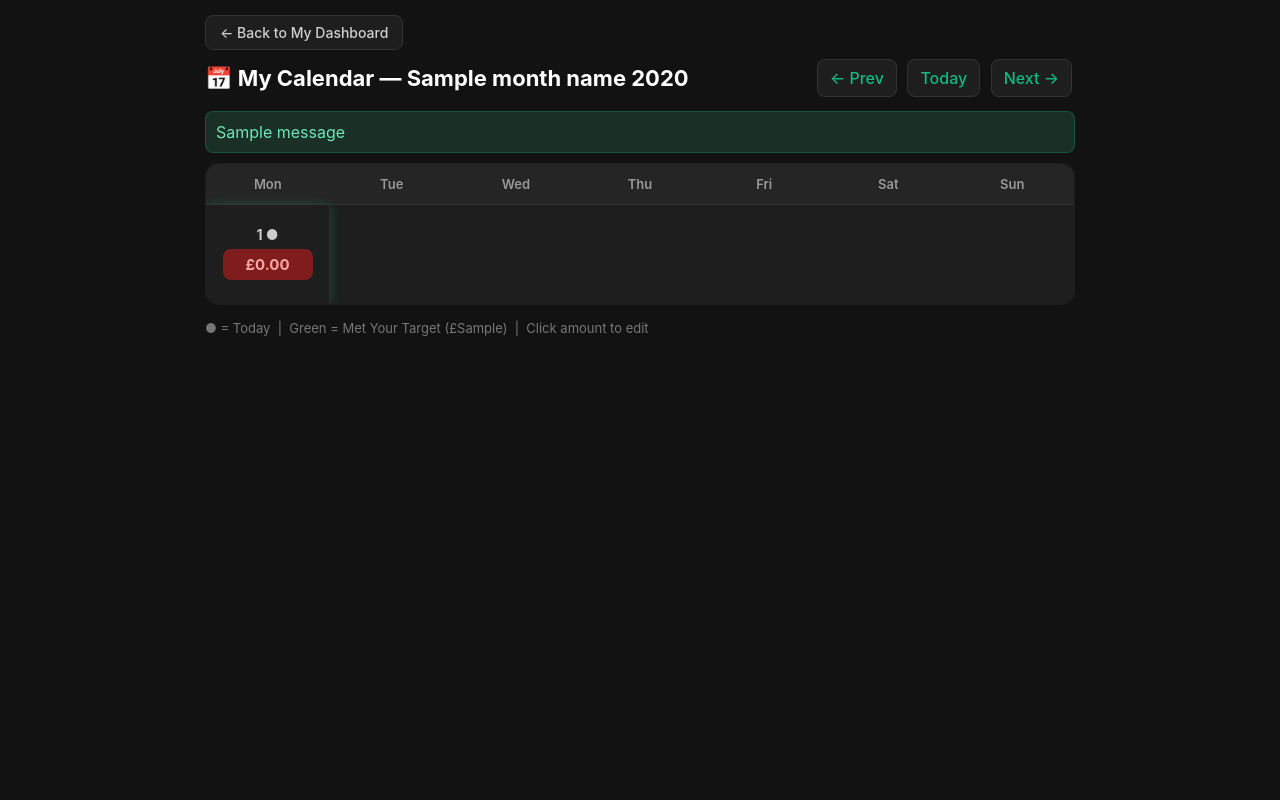
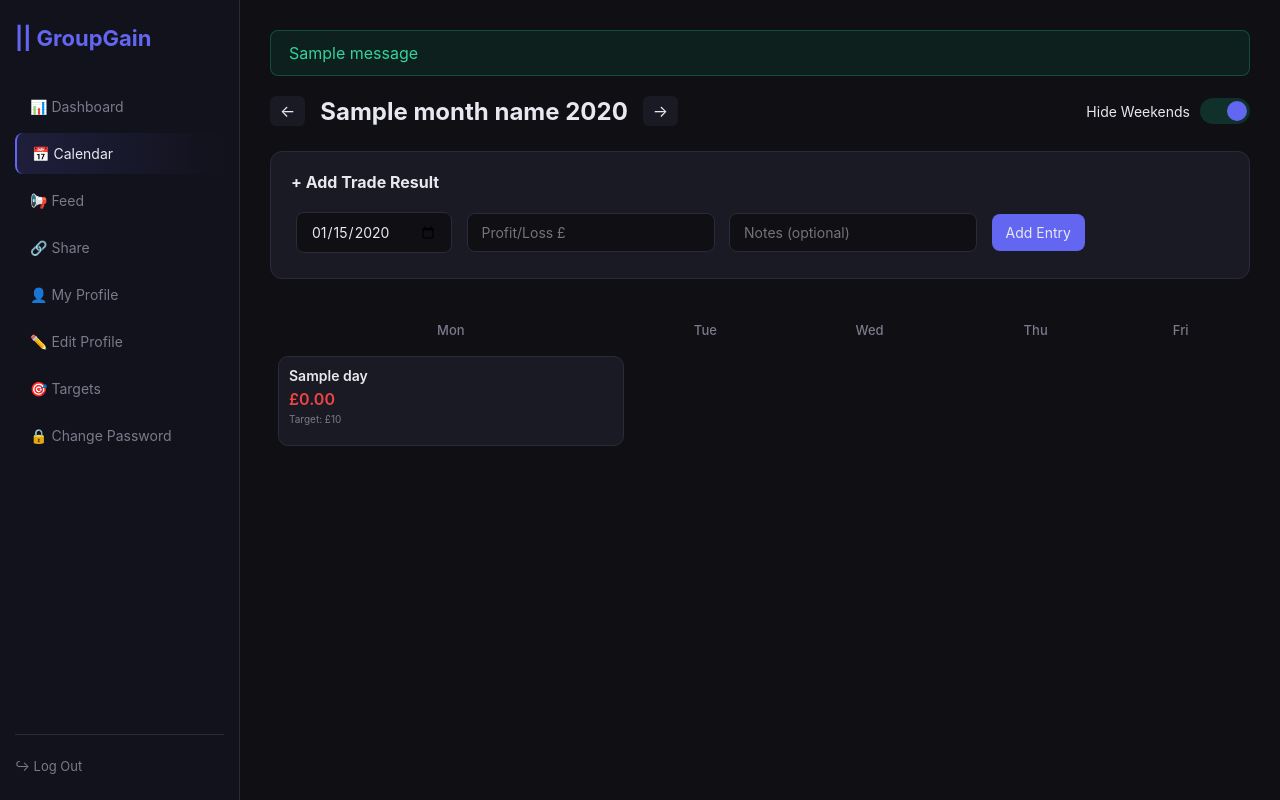
Before and after one commit to leemossford-jpg/groupgain, a Flask app: template templates/calendar.html in a window 1280 px wide. Run offline with Flask 3, Linux system fonts and the light colour scheme; tables that the repository leaves empty hold one stand-in row (values such as "Sample post"); the template is opened without the code that fills it: values that come from a table or form of the project are taken from there, most other values are stand-ins (such as "Sample title", 1, 10 or a date in 2020); one stand-in notice (Sample message) is shown.

Commit message:
Update calendar.html

```diff
--- a/templates/calendar.html
+++ b/templates/calendar.html
@@ -1,96 +1,151 @@
 <!DOCTYPE html>
 <html>
 <head>
-  <title>My Calendar — {{ month_name }} {{ year }}</title>
+  <title>Calendar — GroupGain</title>
   <meta name="viewport" content="width=device-width, initial-scale=1">
   <style>
-    *{box-sizing:border-box;margin:0;padding:0}
-    body{font-family:-apple-system,Segoe UI,Roboto,sans-serif;background:#121212;color:#e0e0e0;padding:15px;max-width:900px;margin:0 auto}
-    .top{display:flex;justify-content:space-between;align-items:center;margin-bottom:20px;flex-wrap:wrap;gap:10px}
-    h1{font-size:22px;color:#ffffff}
-    .nav-links a{color:#10b981;text-decoration:none;font-weight:500;padding:8px 12px;background:#1e1e1e;border-radius:8px;margin:0 3px;border:1px solid #333}
-    .nav-links a:hover{background:#2a2a2a}
-    .btn-back{background:#1e1e1e;color:#d0d0d0;padding:8px 14px;border-radius:8px;text-decoration:none;font-size:14px;font-weight:500;display:inline-block;margin-bottom:15px;border:1px solid #333}
-    .btn-back:hover{background:#2a2a2a}
-    table.calendar{width:100%;border-collapse:collapse;background:#1e1e1e;border-radius:14px;overflow:hidden;border:1px solid #333}
-    th.day-header{padding:12px 5px;background:#252525;font-weight:600;color:#999;font-size:13px;text-align:center;width:14.28%;border-bottom:1px solid #333}
-    td.day-cell{border:1px solid #2a2a2a;vertical-align:middle;height:100px;padding:8px;text-align:center;background:#1e1e1e}
-    .other-month{background:#181818;color:#555}
-    .today-highlight{background:#1a2f26;border:2px solid #10b981;box-shadow:0 0 10px rgba(16,185,129,0.3)}
-    .day-num{font-weight:700;font-size:14px;margin-bottom:6px;color:#ccc}
-    .total-box{font-weight:700;font-size:15px;padding:6px 10px;border-radius:8px;display:inline-block;min-width:90px}
-    .total-green{background:#064e3b;color:#6ee7b7}
-    .total-red{background:#7f1d1d;color:#fca5a5}
-    .flash-msg{background:#1a2f26;color:#6ee7b7;padding:10px;border-radius:8px;margin:10px 0;border:1px solid #10b98140}
-    .entry-list{margin-top:4px;font-size:11px;color:#aaa;line-height:1.3}
-    .entry-item{margin:1px 0}
+    *{margin:0;padding:0;box-sizing:border-box;font-family:-apple-system,Segoe UI,Roboto,sans-serif}
+    :root{
+      --bg-main:#0f0f14;--bg-card:#1a1a24;--bg-hover:#252535;
+      --accent:#6366f1;--green:#10b981;--red:#ef4444;
+      --text:#e8e8f0;--muted:#7a7a8c;--border:#2a2a3c;
+      --sidebar-width:240px;
+    }
+    body{background:var(--bg-main);color:var(--text);min-height:100vh;display:flex}
+    .sidebar{width:var(--sidebar-width);background:#12121c;border-right:1px solid var(--border);padding:25px 15px;display:flex;flex-direction:column;position:fixed;height:100vh;overflow-y:auto}
+    .sidebar-logo{font-size:22px;font-weight:700;color:var(--accent);margin-bottom:35px}
+    .sidebar-nav{display:flex;flex-direction:column;gap:6px;margin-bottom:auto}
+    .sidebar-nav a{display:flex;align-items:center;gap:12px;padding:12px 15px;border-radius:8px;color:var(--muted);text-decoration:none;transition:.2s;font-size:14px}
+    .sidebar-nav a:hover, .sidebar-nav a.active{background:var(--bg-card);color:var(--text)}
+    .sidebar-nav a.active{background:linear-gradient(90deg,rgba(99,102,241,.15),transparent);border-left:2px solid var(--accent)}
+    .sidebar-bottom{margin-top:20px;padding-top:20px;border-top:1px solid var(--border)}
+    .main-content{flex:1;margin-left:var(--sidebar-width);padding:30px;max-width:calc(100% - var(--sidebar-width))}
+    .flash{padding:12px 18px;border-radius:8px;margin-bottom:20px}
+    .flash.success{background:rgba(16,185,129,.1);border:1px solid rgba(16,185,129,.3);color:#34d399}
+    .flash.error{background:rgba(239,68,68,.1);border:1px solid rgba(239,68,68,.3);color:#f87171}
+    .top-row{display:flex;justify-content:space-between;align-items:center;margin-bottom:25px}
+    .month-nav{display:flex;align-items:center;gap:15px}
+    .month-nav a{color:var(--text);text-decoration:none;padding:5px 10px;border-radius:6px;background:var(--bg-card)}
+    .toggle-wrap{display:flex;align-items:center;gap:10px}
+    .toggle{position:relative;display:inline-block;width:50px;height:26px}
+    .toggle input{opacity:0;width:0;height:0}
+    .t-slider{position:absolute;cursor:pointer;top:0;left:0;right:0;bottom:0;background:var(--bg-card);border-radius:13px;transition:.3s}
+    .t-slider:before{content:'';position:absolute;height:20px;width:20px;left:3px;bottom:3px;background:var(--accent);border-radius:50%;transition:.3s}
+    .toggle input:checked + .t-slider:before{transform:translateX(24px)}
+    .toggle input:checked + .t-slider{background:rgba(16,185,129,.2)}
+    table{width:100%;border-collapse:separate;border-spacing:8px}
+    th{color:var(--muted);font-weight:500;padding:10px;text-align:center;font-size:13px}
+    td{
+      background:var(--bg-card);border-radius:10px;border:1px solid var(--border);
+      height:90px;vertical-align:top;padding:10px;transition:.2s;cursor:pointer
+    }
+    td:hover{border-color:var(--accent)}
+    td.weekend{opacity:.5}
+    td.hidden-weekend{display:none}
+    td.today{border-color:var(--accent);border-width:2px}
+    td.profit{background:rgba(16,185,129,.08);border-color:rgba(16,185,129,.3)}
+    td.loss{background:rgba(239,68,68,.08);border-color:rgba(239,68,68,.3)}
+    .day-num{font-weight:600;font-size:14px;margin-bottom:5px}
+    .day-total{font-weight:13px;font-weight:600;margin-bottom:4px}
+    .day-total.green{color:var(--green)}
+    .day-total.red{color:var(--red)}
+    .day-target{font-size:10px;color:var(--muted)}
+    .add-form{background:var(--bg-card);padding:20px;border-radius:12px;border:1px solid var(--border);margin-bottom:25px}
+    .add-form h3{margin-bottom:15px;font-size:16px}
+    .add-form input,.add-form button{padding:10px 14px;border-radius:8px;border:1px solid var(--border);background:var(--bg-main);color:var(--text);font-size:14px;margin:5px}
+    .add-form button{background:var(--accent);border:none;cursor:pointer}
   </style>
 </head>
 <body>
-  <a href="{{url_for('dashboard')}}" class="btn-back">← Back to My Dashboard</a>
+<aside class="sidebar">
+  <div class="sidebar-logo">|| GroupGain</div>
+  <nav class="sidebar-nav">
+    <a href="{{ url_for('dashboard') }}">📊 Dashboard</a>
+    <a href="{{ url_for('calendar_view') }}" class="active">📅 Calendar</a>
+    <a href="{{ url_for('feed') }}">📢 Feed</a>
+    <a href="{{ url_for('share_page') }}">🔗 Share</a>
+    <a href="{{ url_for('view_profile', username=current_user.username) }}">👤 My Profile</a>
+    <a href="{{ url_for('my_profile') }}">✏️ Edit Profile</a>
+    <a href="{{ url_for('my_targets') }}">🎯 Targets</a>
+    {% if current_user.is_admin %}
+    <div style="height:1px;background:var(--border);margin:10px 0"></div>
+    <a href="{{ url_for('admin_settings') }}">⚙️ Admin Settings</a>
+    {% endif %}
+    <a href="{{ url_for('change_password') }}">🔒 Change Password</a>
+  </nav>
+  <div class="sidebar-bottom">
+    <a href="{{ url_for('logout') }}" style="color:var(--muted);font-size:13px;text-decoration:none">↪ Log Out</a>
+  </div>
+</aside>
 
-  <div class="top">
-    <h1>📅 My Calendar — {{ month_name }} {{ year }}</h1>
-    <div class="nav-links">
-      <a href="{{url_for('calendar_view', year=prev_year, month=prev_month)}}">← Prev</a>
-      <a href="{{url_for('calendar_view')}}">Today</a>
-      <a href="{{url_for('calendar_view', year=next_year, month=next_month)}}">Next →</a>
+<main class="main-content">
+  {% with messages = get_flashed_messages(with_categories=true) %}
+    {% if messages %}{% for cat, msg in messages %}<div class="flash {{ cat }}">{{ msg }}</div>{% endfor %}{% endif %}
+  {% endwith %}
+
+  <div class="top-row">
+    <div class="month-nav">
+      <a href="{{ url_for('calendar_view', year=prev_year, month=prev_month, show_weekends='on' if show_weekends else 'off') }}">←</a>
+      <h2>{{ month_name }} {{ year }}</h2>
+      <a href="{{ url_for('calendar_view', year=next_year, month=next_month, show_weekends='on' if show_weekends else 'off') }}">→</a>
     </div>
+    <label class="toggle-wrap">
+      <span style="font-size:14px">Hide Weekends</span>
+      <label class="toggle">
+        <input type="checkbox" {% if not show_weekends %}checked{% endif %} onchange="window.location.href='{{ url_for('calendar_view', year=year, month=month, show_weekends='off' if show_weekends else 'on') }}'">
+        <span class="t-slider"></span>
+      </label>
+    </label>
   </div>
 
-  {% with messages = get_flashed_messages(with_categories=true) %}
-    {% if messages %}
-      {% for cat, msg in messages %}
-        <p class="flash-msg">{{ msg }}</p>
-      {% endfor %}
-    {% endif %}
-  {% endwith %}
+  <div class="add-form">
+    <h3>+ Add Trade Result</h3>
+    <form action="{{ url_for('add_entry') }}" method="POST">
+      <input type="date" name="entry_date" value="{{ today.strftime('%Y-%m-%d') }}">
+      <input type="number" step="0.01" name="profit_loss" placeholder="Profit/Loss £" required>
+      <input type="text" name="notes" placeholder="Notes (optional)">
+      <button type="submit">Add Entry</button>
+    </form>
+  </div>
 
-  <table class="calendar">
+  <table>
     <tr>
-      <th class="day-header">Mon</th>
-      <th class="day-header">Tue</th>
-      <th class="day-header">Wed</th>
-      <th class="day-header">Thu</th>
-      <th class="day-header">Fri</th>
-      <th class="day-header">Sat</th>
-      <th class="day-header">Sun</th>
+      <th>Mon</th><th>Tue</th><th>Wed</th><th>Thu</th><th>Fri</th>
+      {% if show_weekends %}<th>Sat</th><th>Sun</th>{% endif %}
     </tr>
     {% for week in calendar_weeks %}
     <tr>
-      {% for day_num in week %}
-        {% if day_num == 0 %}
-          <td class="day-cell other-month"></td>
+      {% set ns = namespace(any_shown=false) %}
+      {% for day in week %}
+        {% set dow = loop.index0 %}
+        {% set is_weekend = dow >= 5 %}
+        {% if day == 0 %}
+          <td {% if is_weekend and not show_weekends %}class="hidden-weekend"{% endif %}></td>
         {% else %}
-          {% set cell_date = date(year, month, day_num) %}
-          {% set is_today = (cell_date == today_date) %}
-          {% set day_total = daily_totals.get(cell_date, 0) %}
-          {% set entries = entry_map.get(cell_date, []) %}
-          <td class="day-cell {{'today-highlight' if is_today else ''}}">
-            <div class="day-num">{{ day_num }}{% if is_today %} ●{% endif %}</div>
-            {% if day_total != 0 %}
-              <div class="total-box {{'total-green' if day_total >= daily_target else 'total-red'}}">
-                {{ "+" if day_total >= 0 else "" }}£{{ "%.2f"|format(day_total) }}
-              </div>
-              <div class="entry-list">
-                {% for e in entries %}
-                  <div class="entry-item">
-                    <a href="{{url_for('edit_entry', entry_id=e.id)}}" style="color:#888;text-decoration:none">
-                      {{ "+" if e.profit_loss >= 0 else "" }}£{{ "%.0f"|format(e.profit_loss) }}
-                    </a>
-                  </div>
-                {% endfor %}
-              </div>
-            {% endif %}
-          </td>
+          {% set d = date(year, month, day) %}
+          {% set total = daily_totals.get(d, 0) %}
+          {% set is_today = d == today %}
+          {% set day_class = '' %}
+          {% if total > 0 %}{% set day_class = 'profit' %}{% elif total < 0 %}{% set day_class = 'loss' %}{% endif %}
+          {% if is_today %}{% set day_class = day_class ~ ' today' %}{% endif %}
+          {% if is_weekend and not show_weekends %}
+            <td class="hidden-weekend"></td>
+          {% else %}
+            <td class="{{ day_class }} {% if is_weekend %}weekend{% endif %}"
+                onclick="document.getElementById('date-input').value='{{ d }}';document.querySelector('.add-form').scrollIntoView({behavior:'smooth'})">
+              <div class="day-num">{{ day }}</div>
+              {% if total != 0 %}
+                <div class="day-total {{ 'green' if total > 0 else 'red' }}">
+                  {{ '+' if total >= 0 else '' }}£{{ "%.2f"|format(total) }}
+                </div>
+              {% endif %}
+              <div class="day-target">Target: £{{ "%.0f"|format(daily_target) }}</div>
+            </td>
+          {% endif %}
         {% endif %}
       {% endfor %}
     </tr>
     {% endfor %}
   </table>
 
-  <p style="margin-top:15px;font-size:13px;color:#777">
-    ● = Today &nbsp;|&nbsp; Green = Met Your Target (£{{ daily_target }}) &nbsp;|&nbsp; Click amount to edit
-  </p>
-</body>
-</html>
+  <input type="hidden" id="date-input">
```
